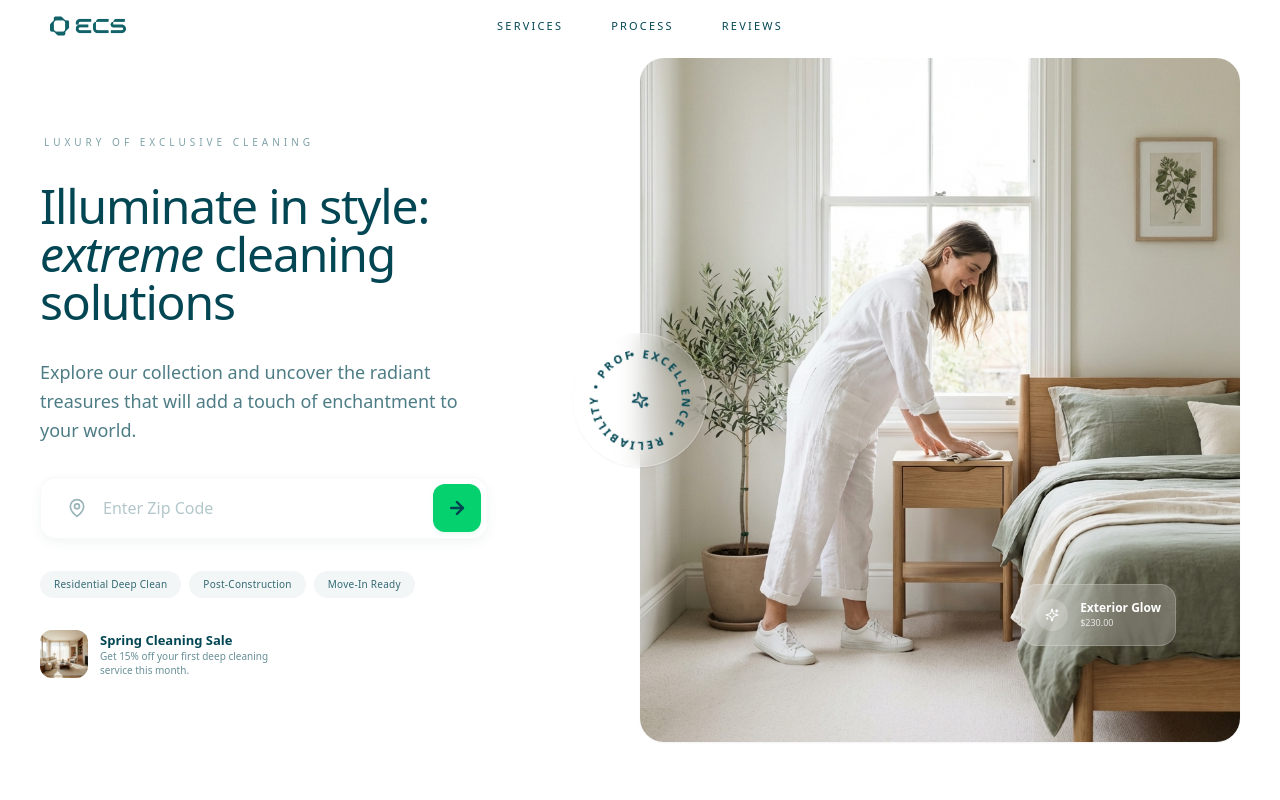
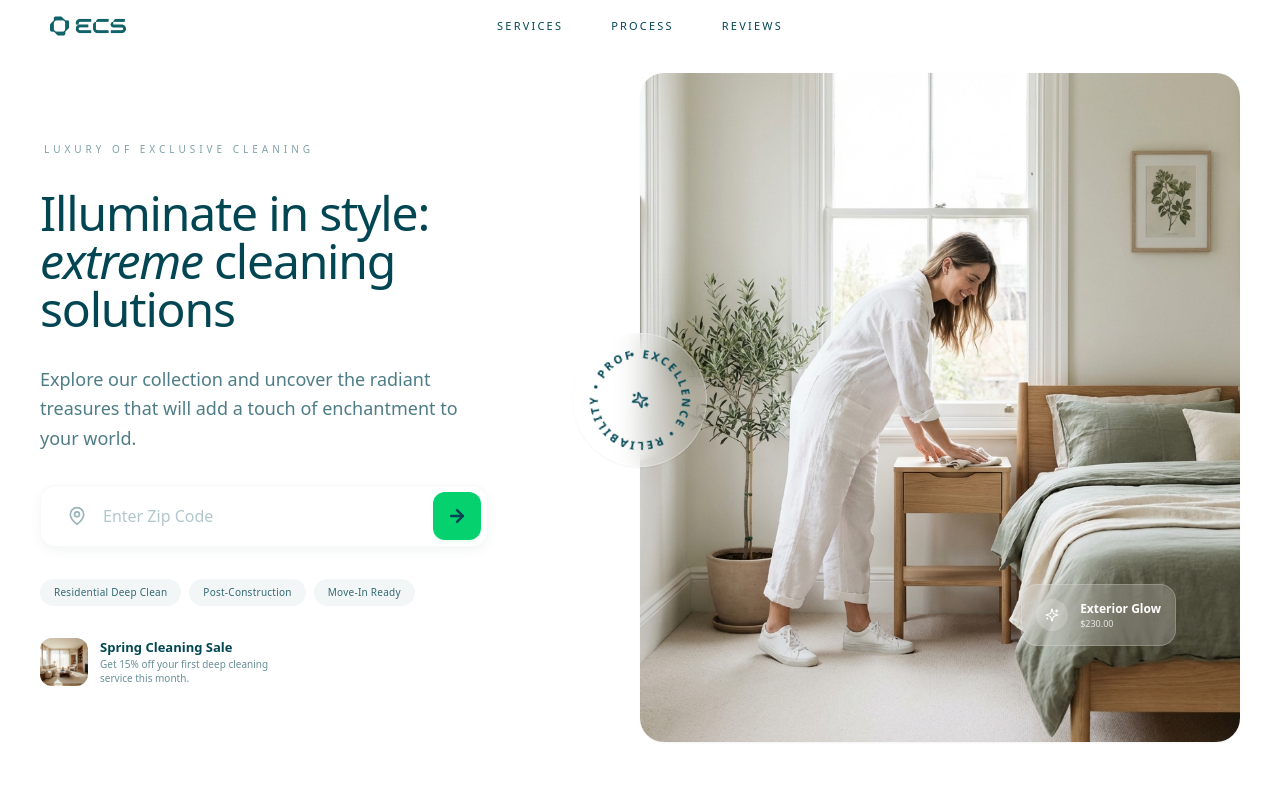
Before and after one commit to renatoquerales28-byte/extreme-cleaning-next, a Next.js app: page / in a window 1280 px wide. Shown: the top 800 px of the page. Built offline with nearby package versions, Linux system fonts and the light colour scheme.

Commit message:
style: lower hero content by 15px for visual balance

```diff
--- a/src/components/landing/HeroSection.tsx
+++ b/src/components/landing/HeroSection.tsx
@@ -19,7 +19,7 @@ export default function HeroSection() {
     };
 
     return (
-        <section id="hero-section" className="relative w-full bg-white pt-[53px] lg:pt-0 lg:h-[100svh] lg:max-h-[1000px] overflow-hidden font-sans text-[#024653]">
+        <section id="hero-section" className="relative w-full bg-white pt-[53px] lg:pt-[15px] lg:h-[100svh] lg:max-h-[1000px] overflow-hidden font-sans text-[#024653]">
             <div className="max-w-[1700px] mx-auto grid grid-cols-1 lg:grid-cols-2 h-full gap-4 lg:gap-0">
 
                 {/* Left Column: Content & Conversion */}
```
